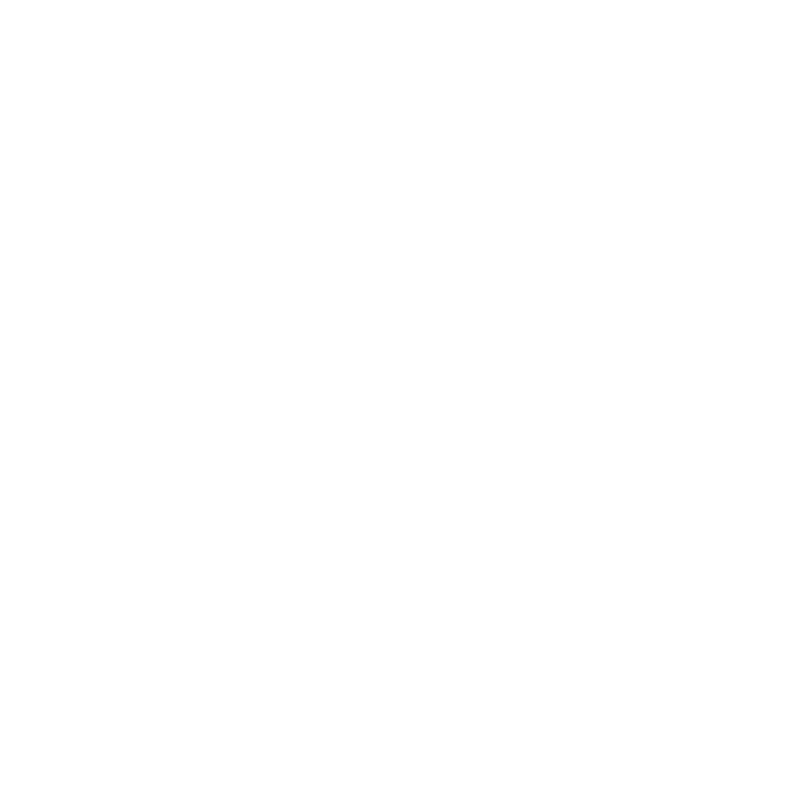
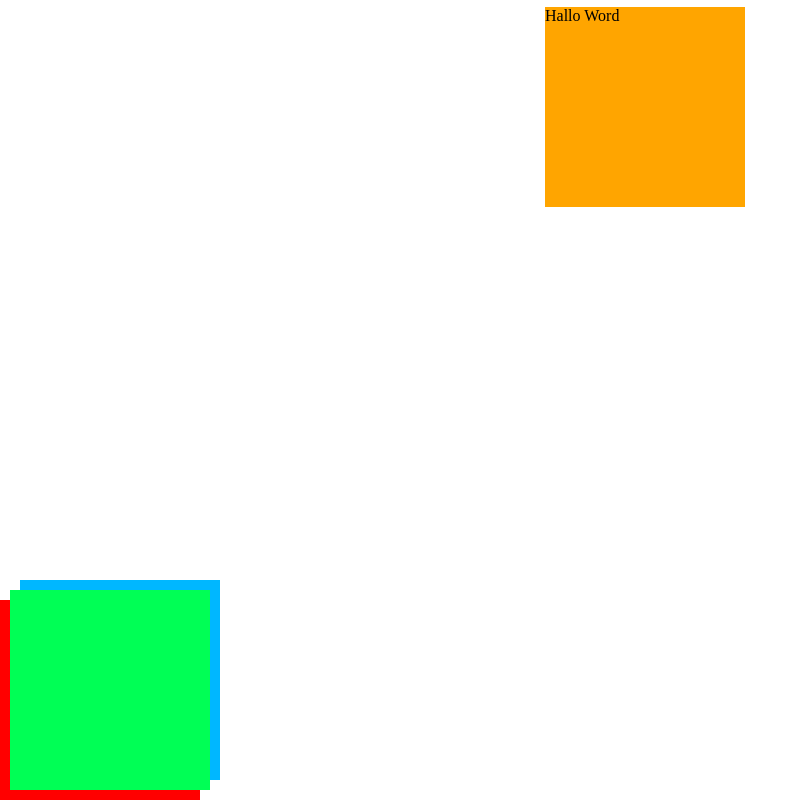
Before and after one commit to FbW-E05-B/uib-6-break_out_the_flow-Diouani1, a plain HTML site: page index.html in a window 1280 px wide. Shown: the whole page, without its empty margins (0-808 px from the left). Drawn offline with Linux system fonts and the light colour scheme.

Commit message:
modified html file and css file

```diff
--- a/index.html
+++ b/index.html
@@ -1,12 +1,16 @@
 <!DOCTYPE html>
 <html lang="en">
-<head>
-    <meta charset="UTF-8">
-    <meta name="viewport" content="width=device-width, initial-scale=1.0">
-    <meta http-equiv="X-UA-Compatible" content="ie=edge">
+  <head>
+    <meta charset="UTF-8" />
+    <meta name="viewport" content="width=device-width, initial-scale=1.0" />
+    <meta http-equiv="X-UA-Compatible" content="ie=edge" />
     <title>Document</title>
-    <link rel="stylesheet" href="style.css">
-</head>
-<body>
-</body>
+    <link rel="stylesheet" href="style.css" />
+  </head>
+  <body>
+<div class="halloword">Hallo Word</div>
+<div class="box1"></div>
+<div class="box2"></div>
+<div class="box3"></div>
+  </body
 </html>
--- a/style.css
+++ b/style.css
@@ -3,3 +3,32 @@ html, body {
     padding: 0;
     height: 100%;
 }
+div{
+    width: 200px;
+    height: 200px;
+}
+.halloword{
+    background-color: orange;
+    margin: auto;
+    position: relative ;
+    left: 5px;
+    top: 7px;
+}
+.box1{
+    background-color: red;
+    position: absolute;
+    bottom: 0;
+}
+.box2{
+    background-color: rgb(0, 255, 85);
+    position: absolute;
+    left: 10px;
+    bottom: 10px;
+    z-index: 1;
+}
+.box3{
+    background-color: rgb(0, 183, 255);
+    position: absolute;
+    left: 20px;
+    bottom: 20px;
+}
```
